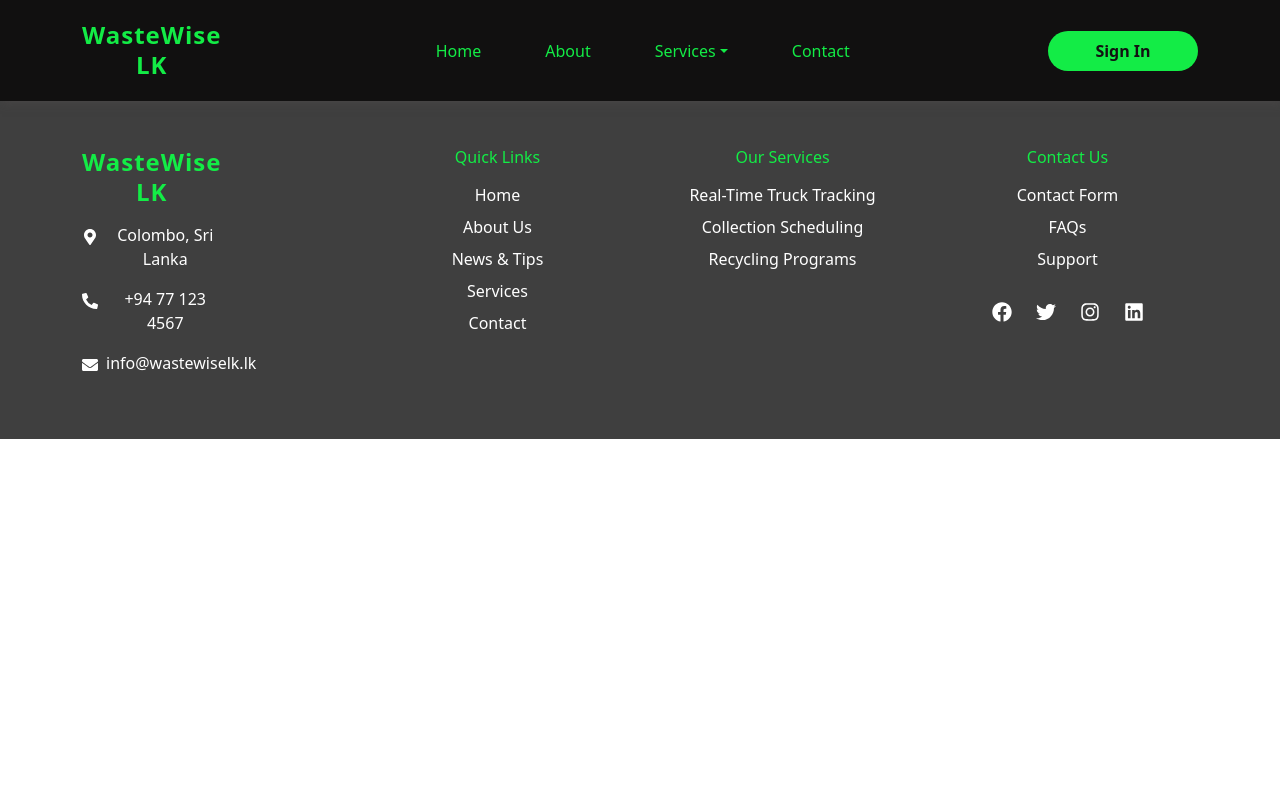
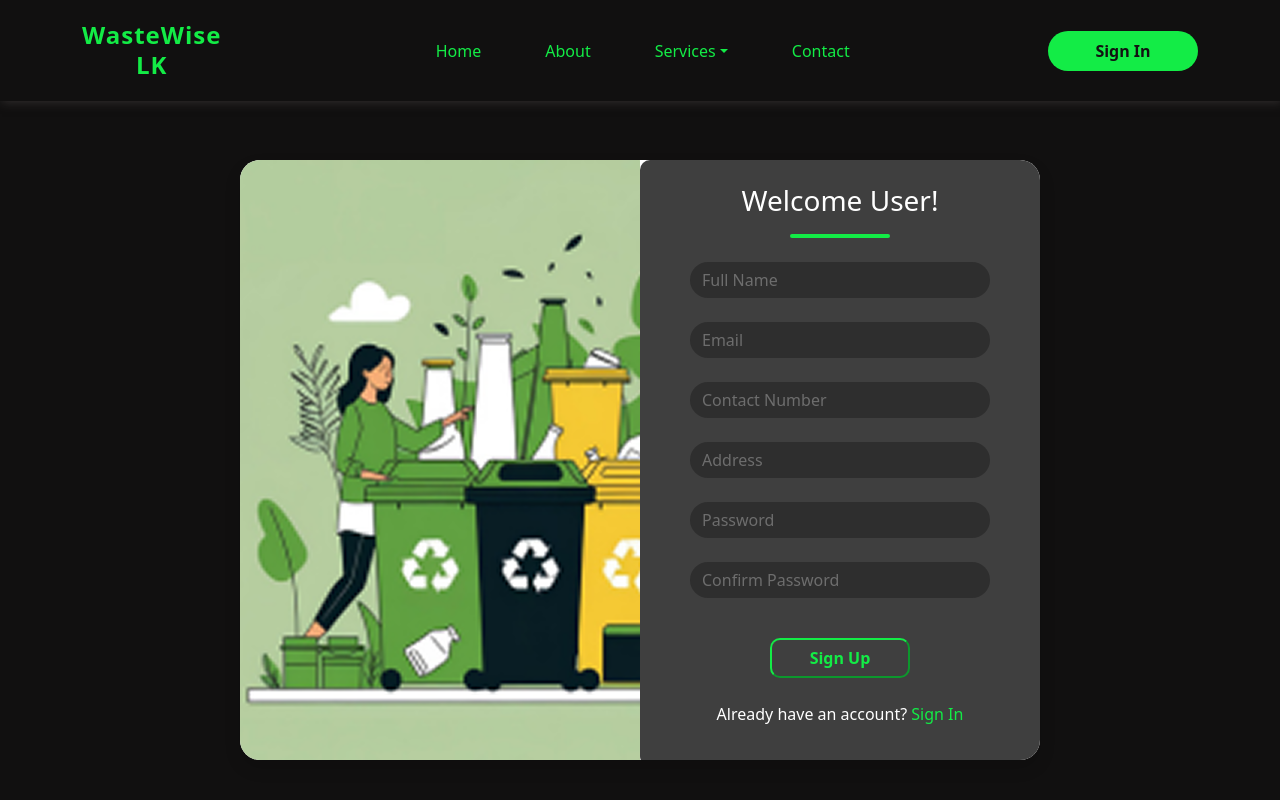
Before and after one commit to imalkasewwandi24/Waste_Wise_Lk_Mern, a React (Vite) app in the folder frontend/: page /signup in a window 1280 px wide. Shown: the top 800 px of the page. Built offline with nearby package versions, Linux system fonts and the light colour scheme.

Commit message:
Add Sign Up page frontend

```diff
--- a/frontend/src/App.css
+++ b/frontend/src/App.css
@@ -5,7 +5,7 @@
   transition: background 0.3s ease;
 }
 
-/* Logo  */
+
 .navbar .navbar-brand {
   font-size: 1.5rem;
   letter-spacing: 1px;
@@ -26,7 +26,7 @@
   color: #08d672;
 }
 
-/* Navbar links */
+
 .navbar-nav .nav-link {
   font-weight: 500;
   font-size: 1rem;
@@ -39,7 +39,7 @@
   transform: scale(1.05);
 }
 
-/* Dropdown menu */
+
 .navbar-nav .dropdown-menu {
   background-color: #111010;
   border: none;
@@ -55,7 +55,7 @@
   color: #121212;
 }
 
-/* Sign In Button */
+
 .navbar .btn-success {
   background-color: #13EC46;
   border: none;
@@ -73,14 +73,14 @@
   transform: scale(1.05);
 }
 
-/* Responsive tweaks */
+
 @media (max-width: 992px) {
   .navbar .btn-success {
     display: none;
   }
 }
 
-/* Navbar toggler */
+
 .navbar-toggler {
   border-color: #00ff85;
 }
@@ -244,3 +244,63 @@
     height: 8px;
   }
 }
+
+/* Small Button Component */
+
+.small-btn {
+  background-color: #3F3F3F;
+  color: #13EC46;
+  border-color: #13EC46;
+  width: 140px;
+  height: 40px;
+  border-radius: 10px;
+  font-size: 16px;
+  font-weight: bold;
+}
+
+/* Sign Up Page Styles */
+
+.signup-page {
+  background: #111010;
+
+}
+.right-section {
+    background-color: #3F3F3F;
+    border-radius: 10px;
+
+}
+.card .col-6 .p-4 form .form-control {
+  background: #2E2E2E;
+  border-radius: 20px;
+  border: none;
+  box-shadow: none;
+  color: #fff;
+  width: 90%;
+  max-width: 300px;
+}
+
+.card .col-6 .p-4 form .form-control:focus {
+  outline: none;
+  box-shadow: none;
+  border: none;
+}
+
+.center-line {
+    height: 4px;
+    width: 100px;
+    background-color: #13EC46;
+    margin: 0 auto 1rem auto;
+    border-radius: 2px;
+}
+
+.right-section .form-control::placeholder {
+    color: #ccc;
+    opacity: 0.4;
+}
+
+.right-section p a {
+    color: #13EC46;
+    text-decoration: none;
+    font-weight: 500;
+    transition: color 0.3s ease;
+}
--- a/frontend/src/App.jsx
+++ b/frontend/src/App.jsx
@@ -3,7 +3,9 @@ import { BrowserRouter as Router, Routes, Route } from "react-router-dom";
 import Navbar from "./components/Navbar";
 import Home from "./pages/Home";
 import Services from "./pages/Service";
+import SignUp from "./pages/SignUp";
 import Footer from "./components/Footer";
+
 
 
 
@@ -16,6 +18,7 @@ function App() {
         <Routes>
           <Route path="/" element={<Home />} />
           <Route path="/services" element={<Services />} />
+          <Route path="/signup" element={<SignUp />} />
         </Routes>
       </div>
       <Footer />
--- /dev/null
+++ b/frontend/src/components/SmallButton.jsx
@@ -0,0 +1,13 @@
+import React from "react";
+import "../App.css";
+import "../index.css";
+
+function SmallButton({ text = "Success", onClick }) {
+  return (
+    <button className="small-btn" onClick={onClick}>
+      {text}
+    </button>
+  );
+}
+
+export default SmallButton;
--- /dev/null
+++ b/frontend/src/pages/SignUp.jsx
@@ -0,0 +1,54 @@
+import React from "react";
+import { Link } from "react-router-dom";
+import "../App.css";
+import SmallButton from "../components/SmallButton";
+import Image from "../assets/SignUpImage.png";
+
+function SignUp() {
+    return (
+        <div className="signup-page">
+            <div className="container d-flex justify-content-center align-items-center" style={{ minHeight: "90vh" }}>
+                <div className="card shadow" style={{ borderRadius: "20px", width: "800px", height: "600px", overflow: "hidden",border: "none" }}>
+                    <div className="row g-0 h-100">
+                        {/* Left Section */}
+                        <div className="col-6 position-relative">
+                            <img
+                                src={Image}
+                                alt="Waste Management"
+                                className="img-fluid h-100 w-100"
+                                style={{ objectFit: "cover" }}
+                            />
+                        </div>
+
+                        {/* Right Section */}
+                        <div className="col-6 d-flex align-items-center justify-content-center right-section">
+                            <div className="p-4 w-100">
+                                <h3 className="mb-3 text-center text-white">Welcome User!</h3>
+                                <div className="center-line mb-4 mx-auto" ></div>
+
+                                <form className="d-flex flex-column gap-4 align-items-center">
+                                    <input type="text" placeholder="Full Name" className="form-control" />
+                                    <input type="email" placeholder="Email" className="form-control" />
+                                    <input type="tel" placeholder="Contact Number" className="form-control" />
+                                    <input type="text" placeholder="Address" className="form-control" />
+                                    <input type="password" placeholder="Password" className="form-control" />
+                                    <input type="password" placeholder="Confirm Password" className="form-control" />
+
+                                    <div className="text-center mt-3">
+                                        <SmallButton text="Sign Up" />
+                                    </div>
+                                </form>
+
+                                <p className="mt-4 text-center text-white ">
+                                    Already have an account? <Link to="/signin">Sign In</Link>
+                                </p>
+                            </div>
+                        </div>
+                    </div>
+                </div>
+            </div>
+        </div>
+    );
+}
+
+export default SignUp;
```
Also changed, not shown: frontend/src/assets/SignUpImage.png (added).
